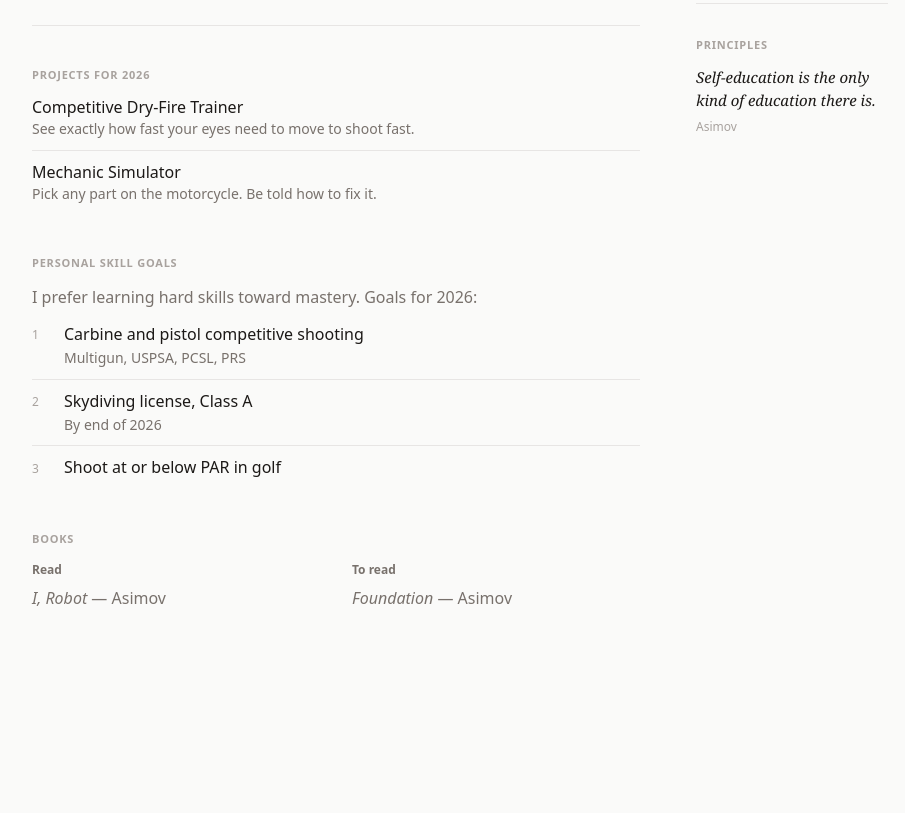
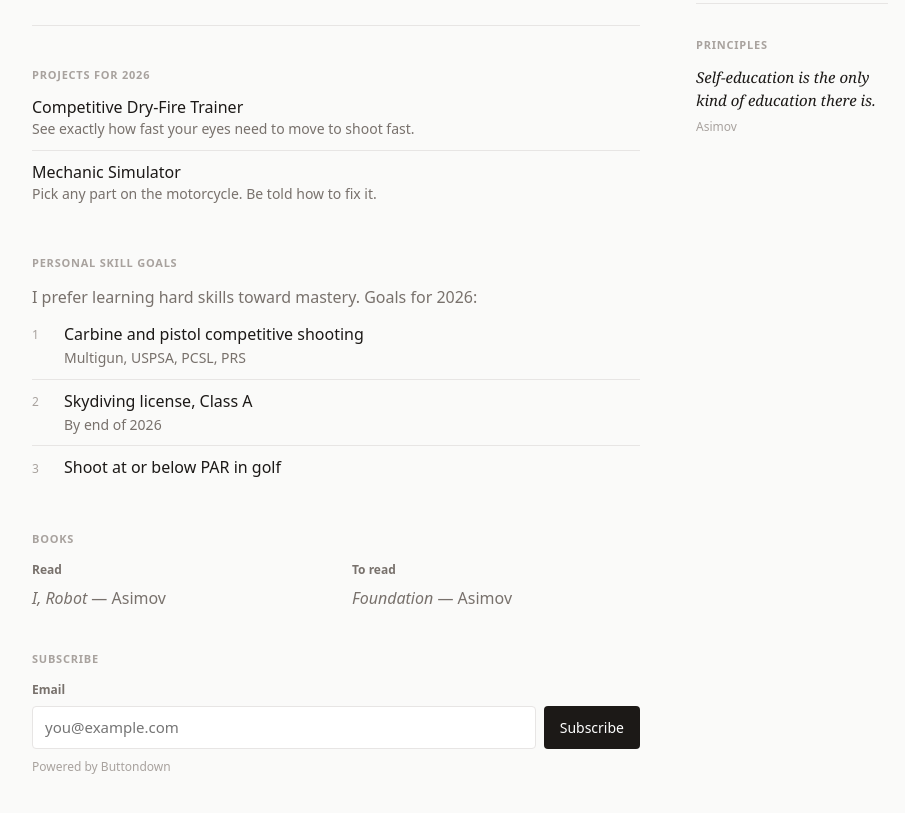
Before and after one commit to practicalbaseline/resume-site, a plain HTML site: page index.html in a window 1280 px wide. Shown: the part 329-1142 px from the top of the page, without its empty margins (180-1085 px from the left). Before the commit the page ends 995 px from the top, so only its background shows below. Drawn offline with Linux system fonts and the light colour scheme.

Commit message:
Add Buttondown subscribe form

```diff
--- a/css/style.css
+++ b/css/style.css
@@ -240,3 +240,64 @@ ul.items .item-detail {
   color: var(--muted);
   line-height: 1.5;
 }
+
+/* subscribe */
+.subscribe-form label {
+  display: block;
+  font-size: 0.75rem;
+  font-weight: 600;
+  color: var(--muted);
+  margin-bottom: 0.4rem;
+}
+
+.subscribe-row {
+  display: flex;
+  gap: 0.5rem;
+}
+
+.subscribe-form input[type="email"] {
+  flex: 1;
+  min-width: 0;
+  font: inherit;
+  font-size: 0.9375rem;
+  padding: 0.5rem 0.75rem;
+  border: 1px solid var(--line);
+  border-radius: 4px;
+  background: #fff;
+  color: var(--text);
+}
+
+.subscribe-form input[type="email"]:focus {
+  outline: 2px solid var(--accent);
+  outline-offset: 1px;
+  border-color: var(--accent);
+}
+
+.subscribe-form input[type="submit"] {
+  font: inherit;
+  font-size: 0.875rem;
+  font-weight: 500;
+  padding: 0.5rem 1rem;
+  border: none;
+  border-radius: 4px;
+  background: var(--text);
+  color: #fff;
+  cursor: pointer;
+}
+
+.subscribe-form input[type="submit"]:hover {
+  background: var(--muted);
+}
+
+.subscribe-note {
+  margin: 0.5rem 0 0;
+  font-size: 0.75rem;
+}
+
+.subscribe-note a {
+  color: var(--faint);
+}
+
+@media (max-width: 400px) {
+  .subscribe-row { flex-direction: column; }
+}
--- a/index.html
+++ b/index.html
@@ -82,6 +82,24 @@
     </div>
   </section>
 
+  <section class="section">
+    <h2>Subscribe</h2>
+    <form
+      action="https://buttondown.com/api/emails/embed-subscribe/jakeg95"
+      method="post"
+      class="subscribe-form"
+    >
+      <label for="bd-email">Email</label>
+      <div class="subscribe-row">
+        <input type="email" name="email" id="bd-email" placeholder="you@example.com" required>
+        <input type="submit" value="Subscribe">
+      </div>
+      <p class="subscribe-note">
+        <a href="https://buttondown.com/refer/jakeg95" target="_blank" rel="noopener">Powered by Buttondown</a>
+      </p>
+    </form>
+  </section>
+
 </main>
 
 <aside class="sidebar">
```
